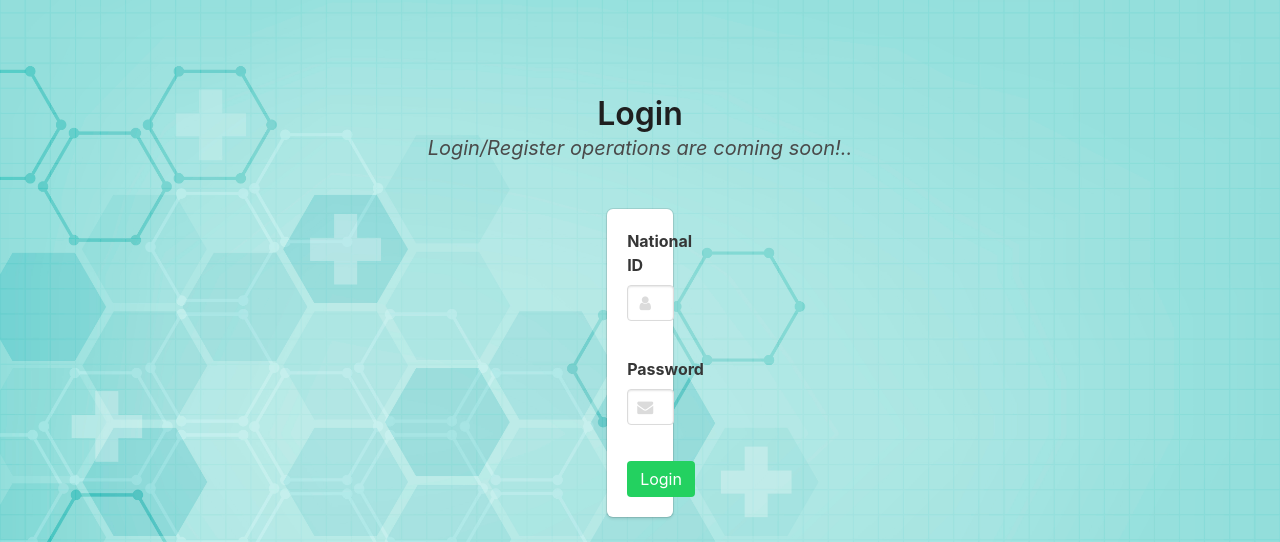
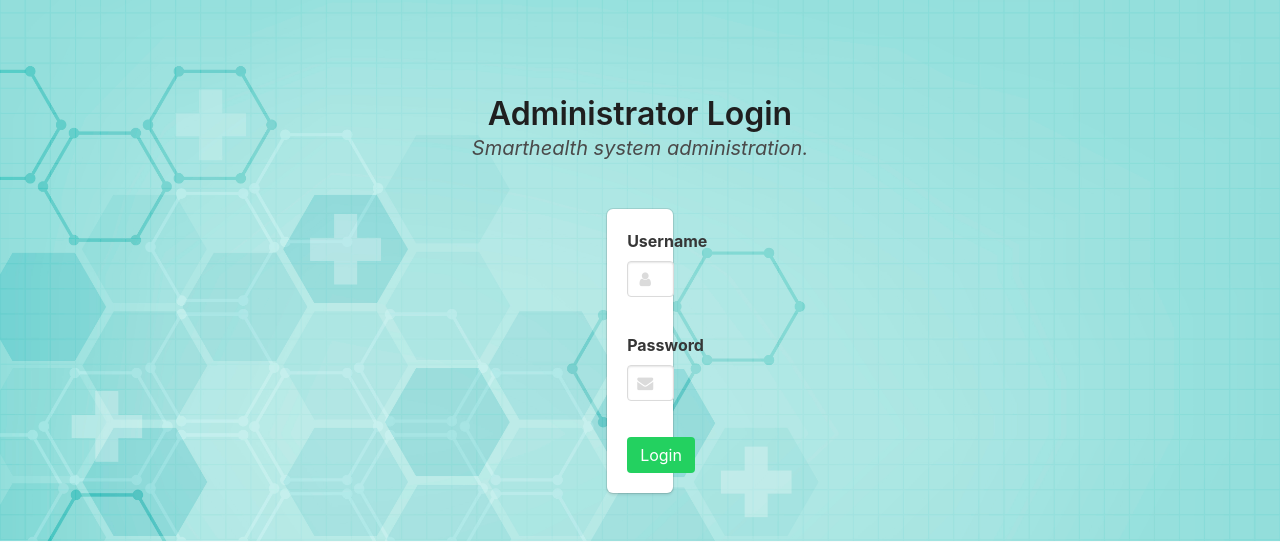
Before and after one commit to SmartHealth-ituse2020/SH-web, a Flask app: page /admin/login in a window 1280 px wide. Shown: the part 52-594 px from the top of the page. Run offline with Flask 2, Linux system fonts and the light colour scheme; some libraries are stand-ins or nearby versions.

Commit message:
update admin login form

```diff
--- a/smarthealth_web/forms.py
+++ b/smarthealth_web/forms.py
@@ -32,14 +32,10 @@ class PatientLoginForm(FlaskForm):
 
 
 class AdminLoginForm(FlaskForm):
-    national_id = StringField('National ID',
-                              validators=[DataRequired(), Length(8, 15)],
-                              render_kw={'class': 'input'}
-                              )
+    username = StringField('Username', validators=[DataRequired()], render_kw={'class': 'input'})
+    password = PasswordField('Password', validators=[DataRequired()], render_kw={'class': 'input'})
 
-    password = PasswordField('Password', validators=[DataRequired()], render_kw={'class': 'input'})
-    remember_me = BooleanField('Remember me')
-    submit = SubmitField('Log In', render_kw={'class': 'button is-success'})
+    submit = SubmitField('Login', render_kw={'class': 'button is-success'})
 
     def __init__(self, *args, **kwargs):
         super(AdminLoginForm, self).__init__(*args, **kwargs)
--- a/smarthealth_web/templates/admin/admin_login.html
+++ b/smarthealth_web/templates/admin/admin_login.html
@@ -1,12 +1,13 @@
 {% extends "layout_login.html" %}
 {% block title %}Login{% endblock %}
+
 {% block content %}
     {% from "macro.html" import render_field %}
 
 <section class="section">
 	<div class="container has-text-centered">
-	  <h1 class="title is-capitalized">Login</h1>
-	  <p class="subtitle  is-italic">Login/Register operations are coming soon!..</p>
+	  <h1 class="title is-capitalized">Administrator Login</h1>
+	  <p class="subtitle  is-italic">Smarthealth system administration. </p>
 	</div>
 </section>
 <section class="hero">
@@ -15,7 +16,7 @@
         <div class="column is-5-tablet is-4-desktop is-3-widescreen">
           <form action="{{ url_for( 'admin.login') }}" class="box" method="post">
             {{ form.hidden_tag() }}
-            {{ render_field(form.national_id, placeholder="193XXXXXXXX", label_class="label", icon="fa fa-user") }}<br>
+            {{ render_field(form.username, placeholder="admin", label_class="label", icon="fa fa-user") }}<br>
             {{ render_field(form.password, placeholder="Password", label_class="label", icon="fa fa-envelope") }}<br>
             <p><input class="button is-success" type="submit" value="Login"></p>
           </form>
```
